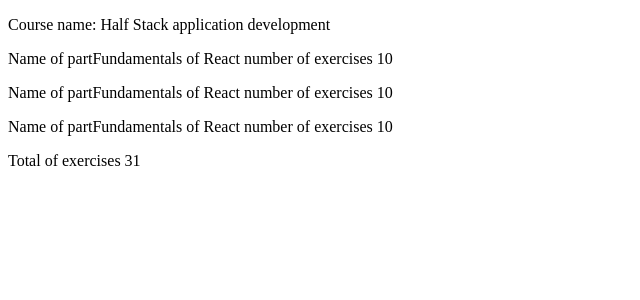
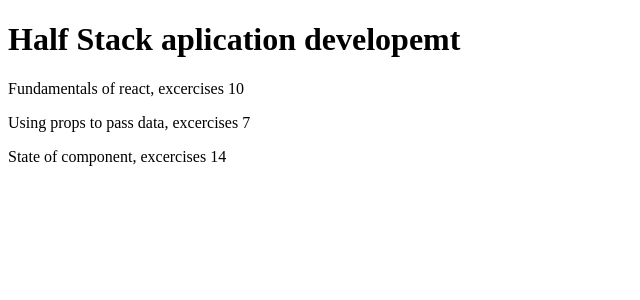
Before and after one commit to luiseer/Full_Stack_Open, a React (Vite) app in the folder part1/courseinfo/: page / in a window 1280 px wide. Shown: the top 300 px of the page, without its empty margins (0-640 px from the left). Built offline with nearby package versions, Linux system fonts and the light colour scheme.

Commit message:
exercises 1.3

```diff
--- a/part1/courseinfo/src/App.jsx
+++ b/part1/courseinfo/src/App.jsx
@@ -1,57 +1,23 @@
-const Header = (props) =>{
-  return(
-    <>
-    <p>Course name: {props.course}</p>
-    </>
-  )
-}
-
-const Part = (props) => {
-
-  return(
-    <>
-      <p>Name of part{props.part} number of exercises {props.exercises}</p>
-    </>
-  )
-}
-
-const Content = (props) =>{
-  const part1 = 'Fundamentals of React'
-  const exercises1 = 10
+const App = () => {
+  const course = 'Half Stack aplication developemt'
+  const part1 = {
+    name: 'Fundamentals of react',
+    excercises: 10
+  }
+  const part2 = {
+    name: 'Using props to pass data',
+    excercises: 7
+  }
+  const part3 = {
+    name: 'State of component',
+    excercises: 14
+  }
   return(
     <div>
-      <Part part={part1} exercises={exercises1}/>
-      <Part part={part1} exercises={exercises1}/>
-      <Part part={part1} exercises={exercises1}/>
-    </div>
-  )
-}
-
-const Total = (props) => {
-  return(
-    <>
-    <p>Total of exercises {props.exercises}</p>
-    </>
-  )
-}
-
-
-const App = () => {
-  const course = 'Half Stack application development'
-  const part1 = 'Fundamentals of React'
-  const exercises1 = 10
-  const part2 = 'Using props to pass data'
-  const exercises2 = 7
-  const part3 = 'State of a component'
-  const exercises3 = 14
-
-  return (
-    <div>
-      <Header course={course}/>
-      <Content part={part1} exercises={exercises1}/>
-
-      <Total exercises={exercises1+exercises2+exercises3}/>
-
+      <h1>{course}</h1>
+      <p>{part1.name}, excercises {part1.excercises}</p>
+      <p>{part2.name}, excercises {part2.excercises}</p>
+      <p>{part3.name}, excercises {part3.excercises}</p>
     </div>
   )
 }
```
